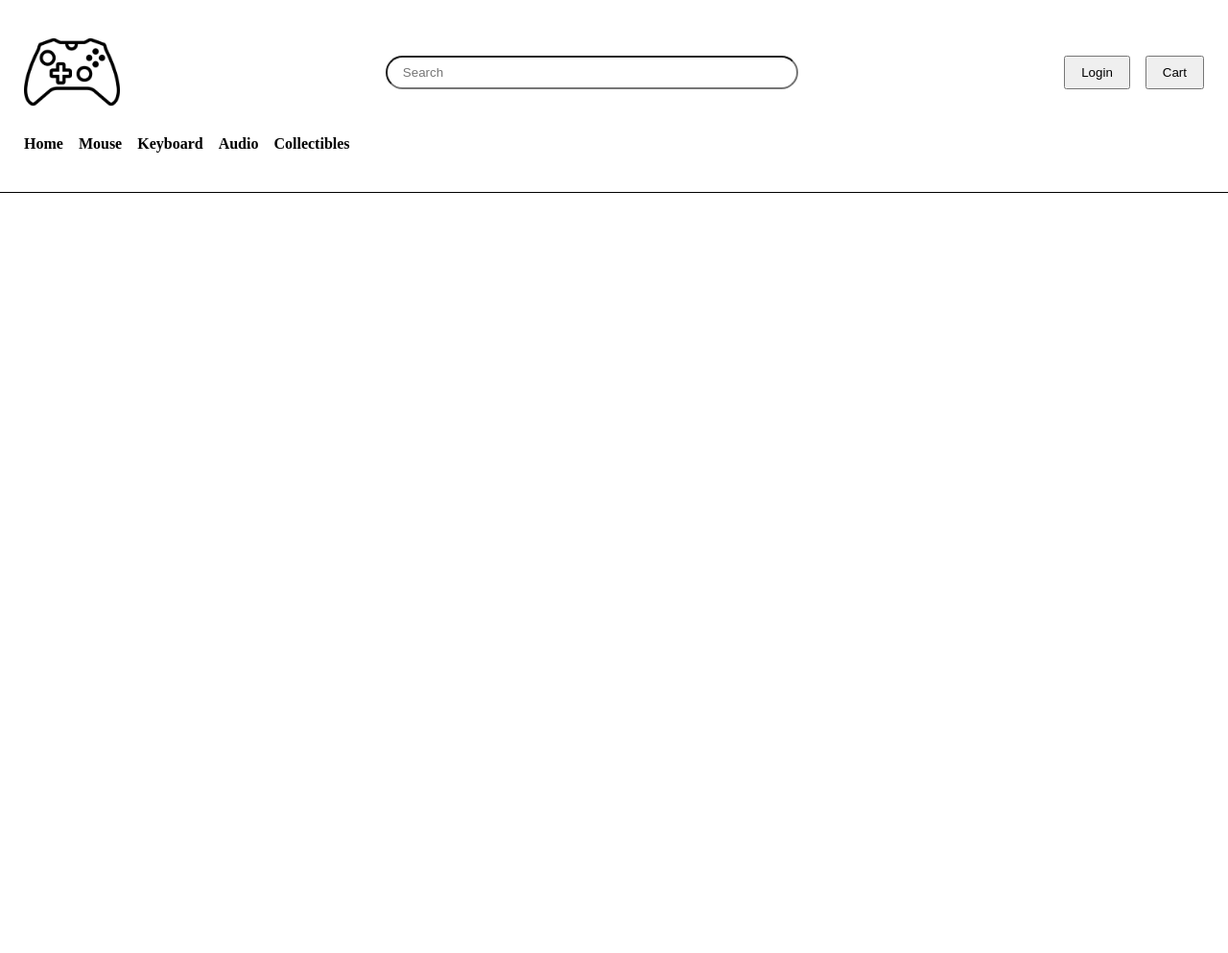
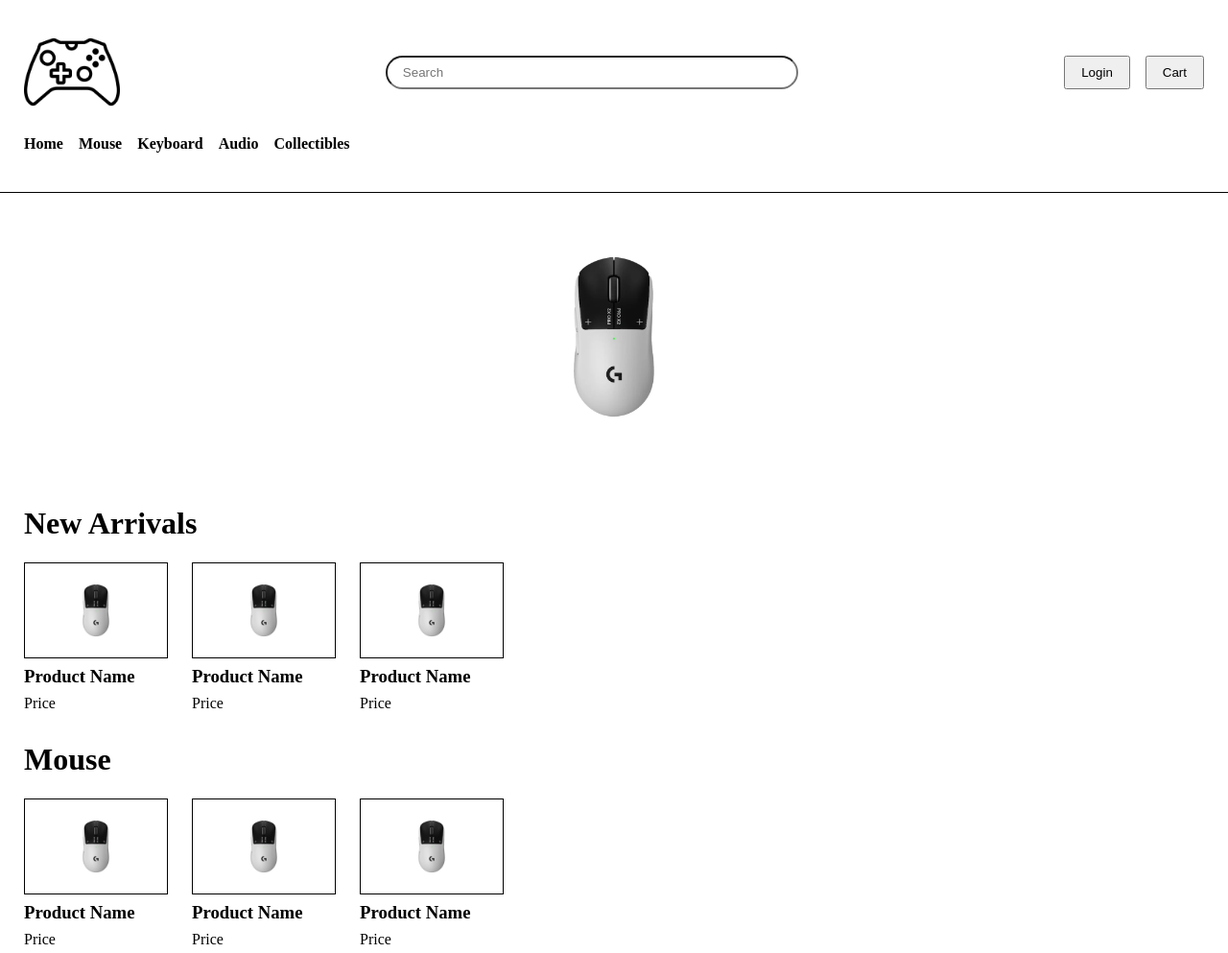
Before and after one commit to Rakkues/gaming-store-webapp, a PHP site: page / in a window 1280 px wide. Shown: the whole page at 96% size. Before the commit the page ends 201 px from the top, so only its background shows below. Run offline with PHP 8.4, Linux system fonts and the light colour scheme.

Commit message:
- Added featured product banner - Added display for product categories

```diff
--- a/public/css/index.css
+++ b/public/css/index.css
@@ -6,6 +6,7 @@ body {
     margin: 0;
 }
 
+/*header styling start*/
 header {
     border-bottom: 1px solid black;
     display: flex;
@@ -63,3 +64,48 @@ header {
 a:visited {
     color: black;
 }
+
+/*header styling end*/
+
+.featured-banner-container {
+    height: 300px;
+    width: 100%;
+}
+
+.featured-banner-container img {
+    width: 100%;
+    height: 100%;
+    object-fit: contain;
+}
+
+.category-list {
+    padding: 5px 25px;
+    width: 100%;
+}
+
+.item-list {
+    display: flex;
+    gap: 25px;
+}
+
+.item {
+    display: flex;
+    flex-direction: column;
+    gap: 0.5rem;
+}
+
+.item * {
+    margin: 0;
+}
+
+.item-img-container {
+    border: 1px solid black;
+    width: 150px;
+    height: 100px;
+}
+
+.item-img-container img {
+    width: 100%;
+    height: 100%;
+    object-fit: contain;
+}
--- a/public/index.html
+++ b/public/index.html
@@ -31,5 +31,88 @@
                 </nav>
             </div>
         </header>
+        <div class="featured-banner-container">
+            <img
+                src="assets/product-images/product-1.webp"
+                alt="Featured Product Banner"
+                class="featured-product-banner"
+            />
+        </div>
+        <div class="category-list">
+            <h1 class="category-name">New Arrivals</h1>
+            <div class="item-list">
+                <div class="item">
+                    <div class="item-img-container">
+                        <img
+                            src="assets/product-images/product-1.webp"
+                            alt=""
+                            class="item-img"
+                        />
+                    </div>
+                    <h3 class="item-name">Product Name</h3>
+                    <p class="item-price">Price</p>
+                </div>
+                <div class="item">
+                    <div class="item-img-container">
+                        <img
+                            src="assets/product-images/product-1.webp"
+                            alt=""
+                            class="item-img"
+                        />
+                    </div>
+                    <h3 class="item-name">Product Name</h3>
+                    <p class="item-price">Price</p>
+                </div>
+                <div class="item">
+                    <div class="item-img-container">
+                        <img
+                            src="assets/product-images/product-1.webp"
+                            alt=""
+                            class="item-img"
+                        />
+                    </div>
+                    <h3 class="item-name">Product Name</h3>
+                    <p class="item-price">Price</p>
+                </div>
+            </div>
+        </div>
+        <div class="category-list">
+            <h1 class="category-name">Mouse</h1>
+            <div class="item-list">
+                <div class="item">
+                    <div class="item-img-container">
+                        <img
+                            src="assets/product-images/product-1.webp"
+                            alt=""
+                            class="item-img"
+                        />
+                    </div>
+                    <h3 class="item-name">Product Name</h3>
+                    <p class="item-price">Price</p>
+                </div>
+                <div class="item">
+                    <div class="item-img-container">
+                        <img
+                            src="assets/product-images/product-1.webp"
+                            alt=""
+                            class="item-img"
+                        />
+                    </div>
+                    <h3 class="item-name">Product Name</h3>
+                    <p class="item-price">Price</p>
+                </div>
+                <div class="item">
+                    <div class="item-img-container">
+                        <img
+                            src="assets/product-images/product-1.webp"
+                            alt=""
+                            class="item-img"
+                        />
+                    </div>
+                    <h3 class="item-name">Product Name</h3>
+                    <p class="item-price">Price</p>
+                </div>
+            </div>
+        </div>
     </body>
 </html>
```
Also changed, not shown: public/assets/product-images/product-1.webp (added).
